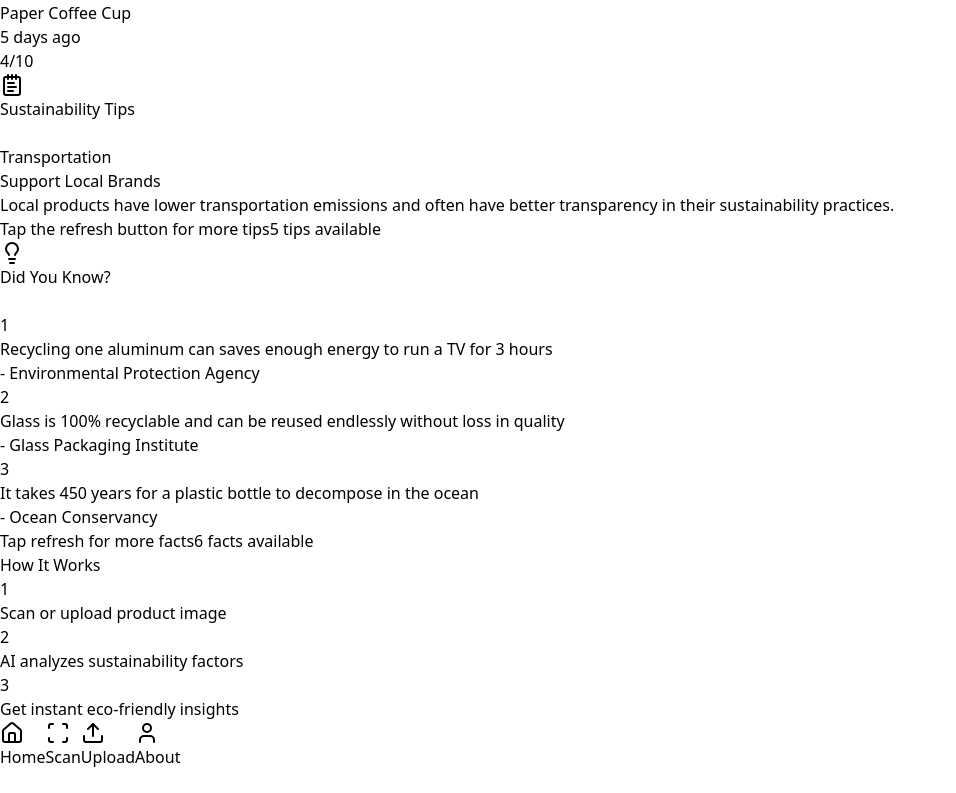
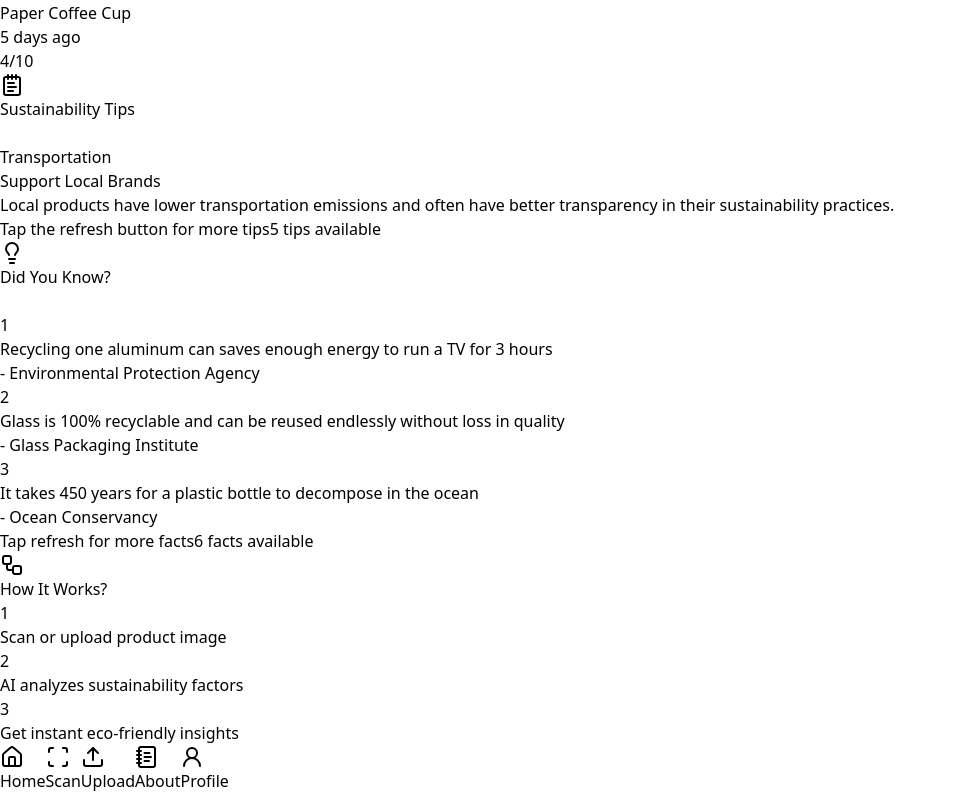
Before and after one commit to FrostByte-49/EcoSage, a React app in the folder EcoSage_/frontend/: page / in a window 1280 px wide. Shown: the part 1249-2042 px from the top of the page, without its empty margins (0-956 px from the left). Before the commit the page ends 2018 px from the top, so only its background shows below. Built offline with nearby package versions, Linux system fonts and the light colour scheme; the HTML template or start-up script is replaced by a standard one.

Commit message:
Enhanced Header & Nav Menu

```diff
--- a/EcoSage_/frontend/src/components/BottomNav.tsx
+++ b/EcoSage_/frontend/src/components/BottomNav.tsx
@@ -1,5 +1,5 @@
 import React from 'react';
-import { Home, Scan, Upload, User } from 'lucide-react';
+import { Home, NotebookText, Scan, Upload, UserRound } from 'lucide-react';
 
 interface BottomNavProps {
   currentPage: string;
@@ -11,11 +11,12 @@ const BottomNav: React.FC<BottomNavProps> = ({ currentPage, onNavigate }) => {
     { id: 'home', icon: Home, label: 'Home' },
     { id: 'scan', icon: Scan, label: 'Scan' },
     { id: 'upload', icon: Upload, label: 'Upload' },
-    { id: 'about', icon: User, label: 'About' }
+    { id: 'about', icon: NotebookText, label: 'About' },
+    { id: 'profile', icon: UserRound, label: 'Profile' }
   ];
 
   return (
-    <nav className="fixed bottom-0 left-0 right-0 z-20 bg-black/90 backdrop-blur-lg border-t border-gray-800">
+    <nav className="fixed bottom-0 left-0 right-0 z-20 bg-black/90 backdrop-blur-lg border-t border-gray-400">
       <div className="max-w-md mx-auto px-4">
         <div className="flex justify-between items-center py-3">
           {navItems.map((item) => {
--- a/EcoSage_/frontend/src/components/Header.tsx
+++ b/EcoSage_/frontend/src/components/Header.tsx
@@ -9,7 +9,7 @@ interface HeaderProps {
 
 const Header: React.FC<HeaderProps> = ({ title, showBack = false, onBack }) => {
   return (
-    <header className="relative z-20 px-4 py-4 border-b border-gray-800 bg-black/80 backdrop-blur-lg">
+    <header className="relative z-20 px-4 py-4 border-b border-gray-400 bg-black/80 backdrop-blur-lg">
       <div className="max-w-md mx-auto flex items-center justify-between">
         <div className="flex items-center space-x-3">
           {showBack && (
--- a/EcoSage_/frontend/src/pages/HomePage.tsx
+++ b/EcoSage_/frontend/src/pages/HomePage.tsx
@@ -1,5 +1,5 @@
 import React from 'react';
-import { Scan, Upload, Zap, TrendingUp, Shield, Sparkles } from 'lucide-react';
+import { Scan, Upload, Zap, TrendingUp, Shield, Sparkles, Workflow } from 'lucide-react';
 import StarsBackground from '../components/StarsBackground';
 import Header from '../components/Header';
 import BottomNav from '../components/BottomNav';
@@ -155,10 +155,17 @@ const HomePage: React.FC<HomePageProps> = ({ onNavigate, currentPage }) => {
         </section>
 
         {/* How It Works Section */}
-        <section className="px-6">
+       <section className="px-6 pb-6">
         <div className="max-w-md mx-auto">
           <div className="bg-gray-900/60 backdrop-blur-lg rounded-2xl border border-gray-800 p-6">
-              <h3 className="text-white font-semibold mb-3 text-center">How It Works</h3>
+
+            <div className="flex items-center justify-between mb-4">
+              <div className="flex items-center">
+                <Workflow className="w-5 h-5 text-yellow-400 mr-2" />
+                <h3 className="text-white font-bold">How It Works?</h3>
+              </div>
+            </div>
+
             <div className="space-y-3">
               <div className="flex items-center space-x-3">
                 <div className="w-8 h-8 bg-white text-black rounded-full flex items-center justify-center text-sm font-bold">1</div>
```
Lines whose indentation alone changed are shown as unchanged.
